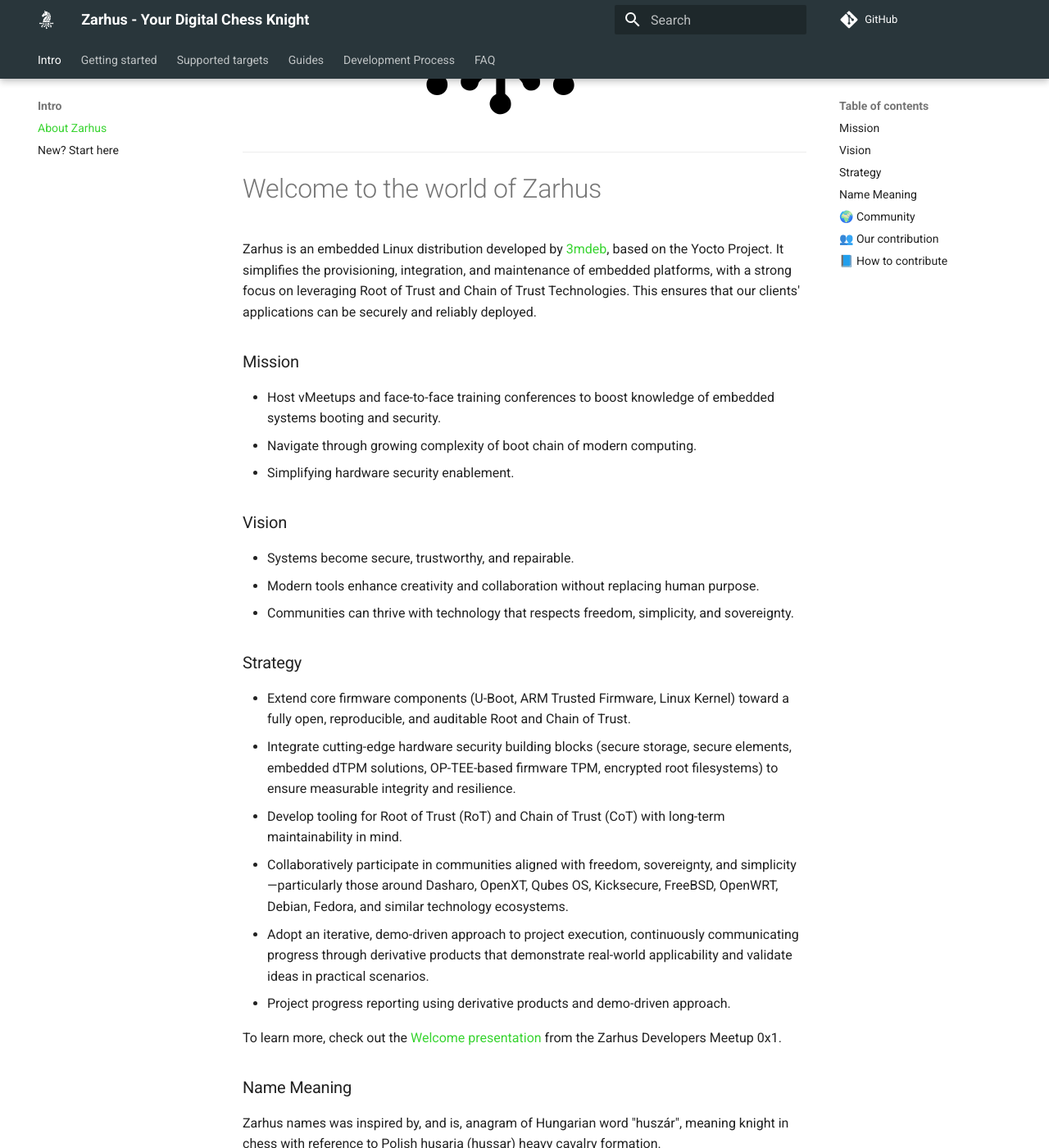
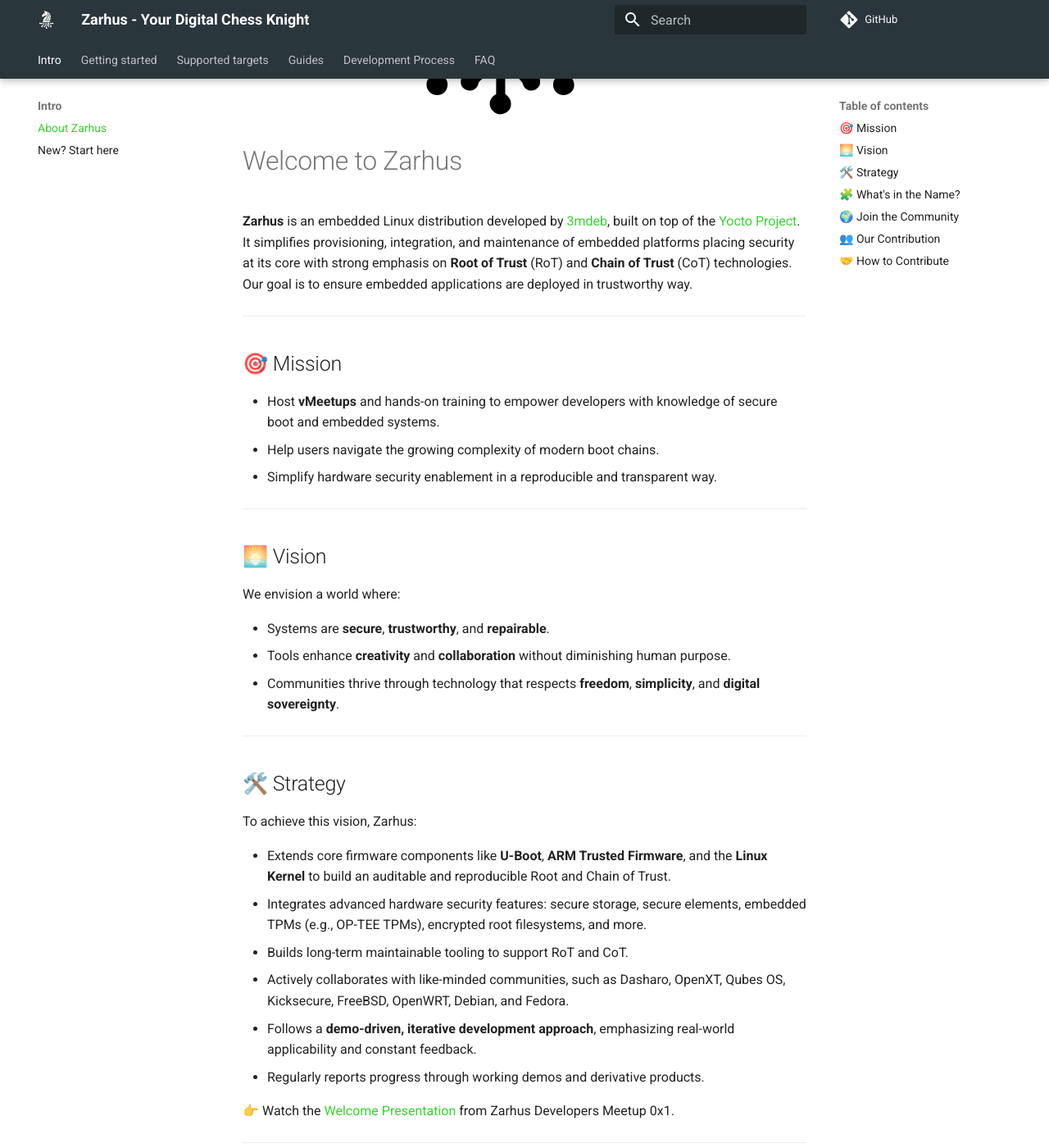
Before and after one commit to zarhus/docs, an MkDocs documentation site: the page built from docs/index.md, in a window 1280 px wide and 1400 px high, scrolled down 350 px. Shown: the whole window at 82% size. Built offline with MkDocs 1.6.1 and Material for MkDocs 9.7.7, drawn with Linux system fonts in a browser that asks for light colours; comment, search, counter and statistics services are not loaded; some of the changed text lies outside the part shown.

Commit message:
docs/index.md: improve overall description and fix spelling
Signed-off-by: Piotr Król <piotr.krol@3mdeb.com>

```diff
--- a/docs/index.md
+++ b/docs/index.md
@@ -1,99 +1,106 @@
----
 <p align="center">
-<img src="images/zarhus-logo.png" width="300" align=center/>
+  <img src="images/zarhus-logo.png" width="300" alt="Zarhus Logo" />
 </p>
+
+# Welcome to Zarhus
+
+**Zarhus** is an  embedded Linux distribution developed by
+[3mdeb](https://3mdeb.com), built on top of the [Yocto
+Project](https://www.yoctoproject.org/). It simplifies provisioning,
+integration, and maintenance of embedded platforms placing security at its core
+with strong emphasis on **Root of Trust** (RoT) and **Chain of Trust** (CoT)
+technologies. Our goal is to ensure embedded applications are deployed in
+trustworthy way.
+
 ---
 
+## 🎯 Mission
 
-# Welcome to the world of Zarhus
+* Host **vMeetups** and hands-on training to empower developers with knowledge
+of secure boot and embedded systems.
+* Help users navigate the growing complexity of modern boot chains.
+* Simplify hardware security enablement in a reproducible and transparent way.
 
-Zarhus is an embedded Linux distribution developed by
-[3mdeb](https://3mdeb.com), based on the Yocto Project. It simplifies the
-provisioning, integration, and maintenance of embedded platforms, with a strong
-focus on leveraging Root of Trust and Chain of Trust Technologies. This ensures
-that our clients' applications can be securely and reliably deployed.
+---
 
-### Mission
+## 🌅 Vision
 
-* Host vMeetups and face-to-face training conferences to boost knowledge of
-  embedded systems booting and security.
-* Navigate through growing complexity of boot chain of modern computing.
-* Simplifying hardware security enablement.
+We envision a world where:
 
-### Vision
+* Systems are **secure**, **trustworthy**, and **repairable**.
+* Tools enhance **creativity** and **collaboration** without diminishing human
+purpose.
+* Communities thrive through technology that respects **freedom**,
+**simplicity**, and **digital sovereignty**.
 
-* Systems become secure, trustworthy, and repairable.
-* Modern tools enhance creativity and collaboration without replacing human
-  purpose.
-* Communities can thrive with technology that respects freedom, simplicity, and
-  sovereignty.
+---
 
-### Strategy
+## 🛠️ Strategy
 
-* Extend core firmware components (U-Boot, ARM Trusted Firmware, Linux Kernel)
-  toward a fully open, reproducible, and auditable Root and Chain of Trust.
-* Integrate cutting-edge hardware security building blocks (secure storage,
-  secure elements, embedded dTPM solutions, OP-TEE-based firmware TPM, encrypted
-  root filesystems) to ensure measurable integrity and resilience.
-* Develop tooling for Root of Trust (RoT) and Chain of Trust (CoT) with
-  long-term maintainability in mind.
-* Collaboratively participate in communities aligned with freedom, sovereignty,
-  and simplicity—particularly those around Dasharo, OpenXT, Qubes OS,
-  Kicksecure, FreeBSD, OpenWRT, Debian, Fedora, and similar technology
-  ecosystems.
-* Adopt an iterative, demo-driven approach to project execution, continuously
-  communicating progress through derivative products that demonstrate real-world
-  applicability and validate ideas in practical scenarios.
-* Project progress reporting using derivative products and demo-driven approach.
+To achieve this vision, Zarhus:
 
-To learn more, check out the [Welcome
-presentation](https://youtu.be/F3349PVOGZY?si=z1uqlaQSQe22hoV4&t=309) from the
-Zarhus Developers Meetup 0x1.
+* Extends core firmware components like **U-Boot**, **ARM Trusted Firmware**,
+and the **Linux Kernel** to build an auditable and reproducible Root and Chain
+of Trust.
+* Integrates advanced hardware security features: secure storage, secure
+elements, embedded TPMs (e.g., OP-TEE TPMs), encrypted root filesystems, and
+more.
+* Builds long-term maintainable tooling to support RoT and CoT.
+* Actively collaborates with like-minded communities, such as Dasharo, OpenXT,
+Qubes OS, Kicksecure, FreeBSD, OpenWRT, Debian, and Fedora.
+* Follows a **demo-driven, iterative development approach**, emphasizing
+real-world applicability and constant feedback.
+* Regularly reports progress through working demos and derivative products.
 
-### Name Meaning
+👉 Watch the [Welcome Presentation](https://youtu.be/F3349PVOGZY?si=z1uqlaQSQe22hoV4&t=309) from Zarhus Developers Meetup 0x1.
 
-Zarhus names was inspired by, and is, anagram of Hungarian word "huszár",
-meaning knight in chess with reference to Polish husaria (hussar) heavy cavalry
-formation.
+---
 
-## 🌍 Community
+## 🧩 What's in the Name?
 
-Become a part of the Zarhus community:
+The name **Zarhus** is an anagram of the Hungarian word _"huszár"_ a knight in
+chess and a nod to the Polish **Husaria**, renowned heavy cavalry. It
+symbolizes agility, strength, and strategy qualities we bring to embedded
+system security.
 
-* **Chat with Us**: Join the conversation in the [Zarhus Matrix
-  Workspace](https://matrix.to/#/#zarhus:matrix.org) where you can ask about
-  the Zarhus OS, Dasharo Tools Suite, meta-rte and more!
-* **Stay Updated**: Join our quarterly live [events](https://3mdeb.com/events/)
-  featuring:
-    + **Zarhus Developers Meetup (ZDM)**: Explore the latest updates in the
-      Zarhus ecosystem.
+---
 
-We aim to grow this community and create dedicated social events related to
-Zarhus products in the future. Stay tuned!
+## 🌍 Join the Community
 
-## 👥 Our contribution
+Be part of Zarhus and contribute to a growing ecosystem:
 
-Zarhus is a product developed by [3mdeb](https://github.com/3mdeb). Zarhus
-benefits from 3mdeb CI/CD, documentation and layer optimization of many embedded
-platforms maintained for years.
+* **💬 Chat with us**: Join the [Zarhus Matrix
+Workspace](https://matrix.to/#/#zarhus:matrix.org) to discuss Zarhus OS,
+Dasharo Tools Suite, `meta-rte`, and more.
+* **📅 Attend events**: Join our quarterly [Zarhus Developers Meetup
+(ZDM)](https://3mdeb.com/events/) for updates, demos, and discussions around
+the Zarhus ecosystem.
 
-Together we contributed over **4.3k lines of code** to various embedded systems
-open-source projects and tools 🔧 we rely on to build and run Zarhus products:
+We are continuously growing and plan to introduce dedicated social events and
+community spaces—stay tuned!
+
+---
+
+## 👥 Our Contribution
+
+**Zarhus** is proudly developed by [3mdeb](https://github.com/3mdeb),
+leveraging years of experience in embedded systems, CI/CD, documentation, and
+Yocto layer optimization.
+
+We’ve contributed **4,300+ lines of code** to upstream open-source projects
+essential to Zarhus:
 
 * [Yocto Poky](https://git.yoctoproject.org/poky/)
 * [systemd](https://github.com/systemd/systemd)
 * [meta-openembedded](https://github.com/openembedded/meta-openembedded)
-* [openembedded-core](https://git.openembedded.org/openembedded-core)
 * [meta-riscv](https://github.com/riscv/meta-riscv)
 * [meta-swupdate](https://github.com/sbabic/meta-swupdate)
-* [SWUpdate](https://sbabic.github.io/swupdate/)
 * [meta-openwrt](https://github.com/kraj/meta-openwrt)
+* [meta-security](https://git.yoctoproject.org/meta-security/)
 * [meta-virtualization](https://git.yoctoproject.org/meta-virtualization/)
-* [meta-security](https://git.yoctoproject.org/meta-security/)
-* [meta-measured](https://github.com/flihp/meta-measured)
-* [meta-webkit](https://github.com/Igalia/meta-webkit)
+* and more…
 
-We also maintain 🧙‍♂️ our own forks and open-source projects like:
+We also maintain our own open-source layers and tools, including:
 
 * [meta-dts](https://github.com/Dasharo/meta-dts)
 * [meta-rte](https://github.com/3mdeb/meta-rte)
@@ -102,11 +109,14 @@
 * [meta-trenchboot](https://github.com/3mdeb/meta-trenchboot)
 * [meta-pcengines](https://github.com/3mdeb/meta-pcengines)
 
-Zarhus public roadmap can be found
-[here](https://github.com/zarhus/zarhus-issues/milestones).
+📍 Check out the [Zarhus public roadmap](https://github.com/zarhus/zarhus-issues/milestones) to track our progress and plans.
 
-<!-- ^TBD: check links after roadmap finalization -->
+---
 
-## 📘 How to contribute
+## 🤝 How to Contribute
 
-Please start in the [newcomer](newcomers.md) section.
+We welcome contributors of all experience levels! Start with our [Newcomer
+Guide](newcomers.md) to get up to speed.
+
+Whether you're interested in improving documentation, contributing code, or
+testing new features, there's a place for you in the Zarhus community.
```
